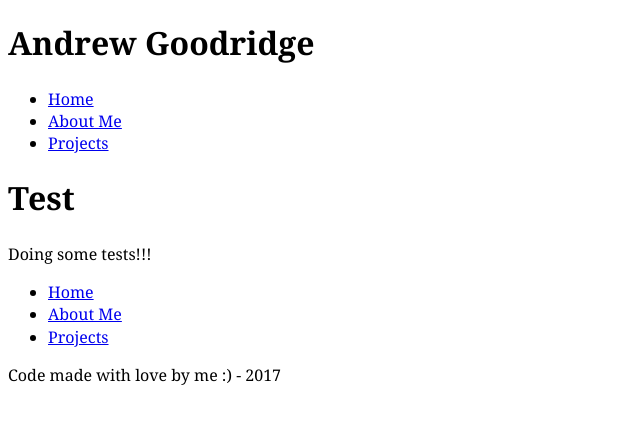
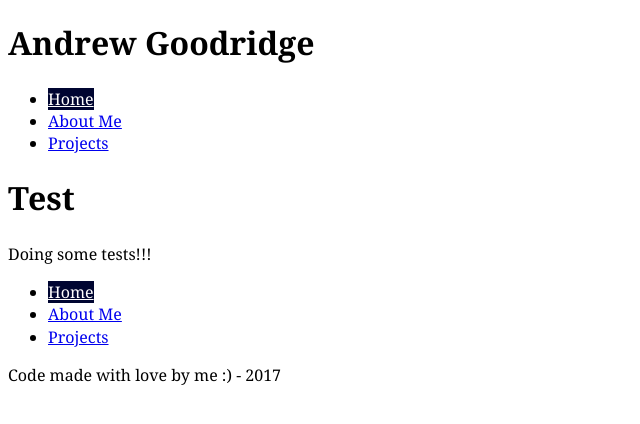
Before and after one commit to andrewg8/pwb, a Jekyll site: the page built from index.html, in a window 1280 px wide. Shown: the top 424 px of the page, without its empty margins (0-640 px from the left). Built offline with Jekyll 4.4.1, drawn with Linux system fonts in a browser that asks for light colours.

Commit message:
fixed the navbar highlighting

```diff
--- a/_includes/nav.html
+++ b/_includes/nav.html
@@ -1,5 +1,5 @@
 <ul>
-  <li><a href="{{ site.baseurl }}/index.html" class="{% if page.url == '/index.html' %}current{% endif %}">Home</a></li>
+  <li><a href="{{ site.baseurl }}/index.html" class="{% if page.url == '/' %}current{% endif %}">Home</a></li>
   <li><a href="{{ site.baseurl }}/aboutme.html" class="{% if page.url == '/aboutme.html' %}current{% endif %}">About Me</a></li>
   <li><a href="{{ site.baseurl }}/projects.html" class="{% if page.url == '/projects.html' %}current{% endif %}">Projects</a></li>
 </ul>
```
Also changed, not shown: 1 other file.
